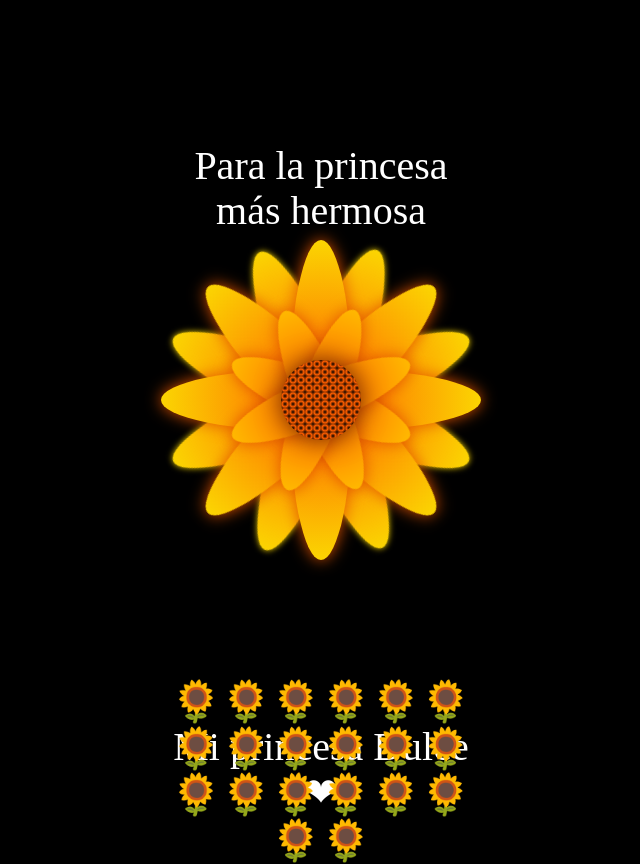
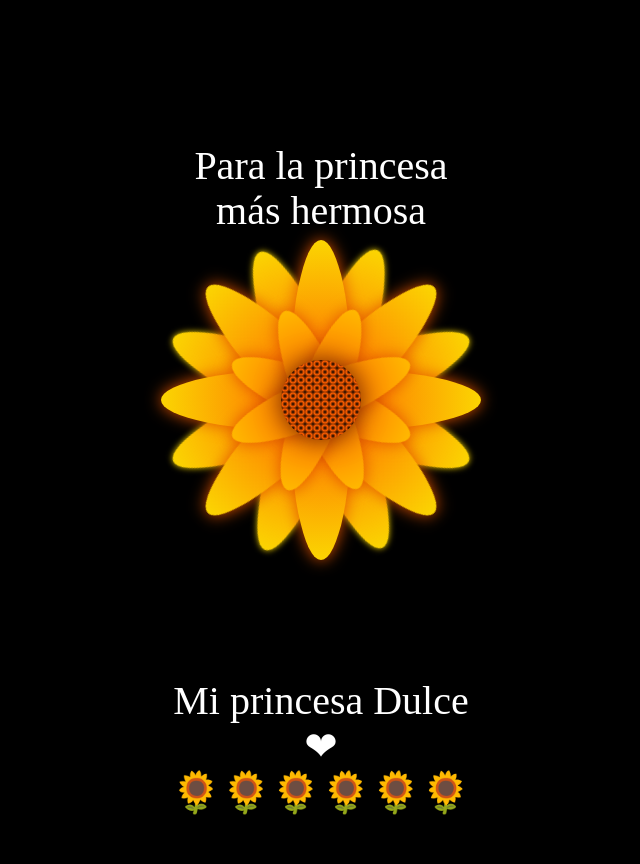
Before and after one commit to esgabriel/flor-para-princesa-dulce, a plain HTML site: page docs/index.html in a window 1280 px wide. Shown: the whole page, without its empty margins (319-959 px from the left). After the commit the page ends 816 px from the top, so only its background shows below. Drawn offline with Linux system fonts and the light colour scheme.

Commit message:
Update index.html

```diff
--- a/docs/index.html
+++ b/docs/index.html
@@ -37,8 +37,7 @@
     </div>
     <div class="Petal3 p4">
     </div>
-    <div class="text-below"  style="margin-bottom: -100px;">Mi princesa Dulce ❤</div>
-    <div class="text-below"  style="margin-bottom: -130px;">🌻🌻🌻🌻🌻🌻🌻🌻🌻🌻🌻🌻🌻🌻🌻🌻🌻🌻🌻🌻</div>
+    <div class="text-below"  style="margin-bottom: -100px;">Mi princesa Dulce ❤ <br> 🌻🌻🌻🌻🌻🌻</div>
   </div>
 </body>
 </html>
```
